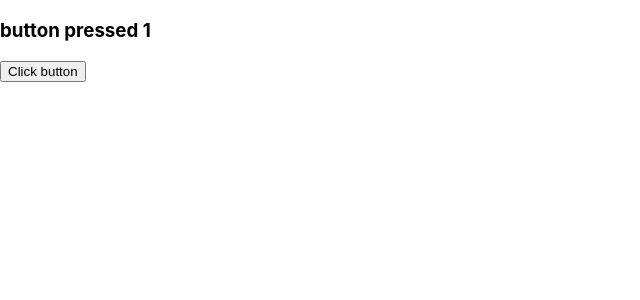
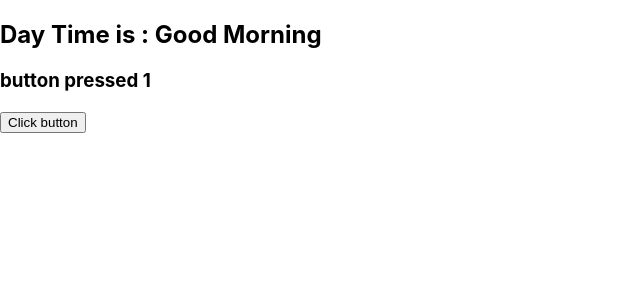
Before and after one commit to gqadirdepar/webproject4, a React (Create React App) app: page / in a window 1280 px wide. Shown: the top 300 px of the page, without its empty margins (0-640 px from the left). Built offline with nearby package versions, Linux system fonts and the light colour scheme.

Commit message:
usestate added for morning
another usestate added to check if morning than return good morning else good night in app.js

```diff
--- a/src/App.js
+++ b/src/App.js
@@ -4,9 +4,11 @@ import './App.css';
 
 function App() {
   let [count , setcount]=useState(1)
+  let [isMorning , setMorning]= useState(true)
 
   return (
     <div>
+      <h2> Day Time is : {isMorning ? 'Good Morning' : 'Good Night' }</h2>
 <Message counter={count} />
 
      <button onClick={
```
Also changed, not shown: 1 other file (tests, documents, lock files or other folders).
